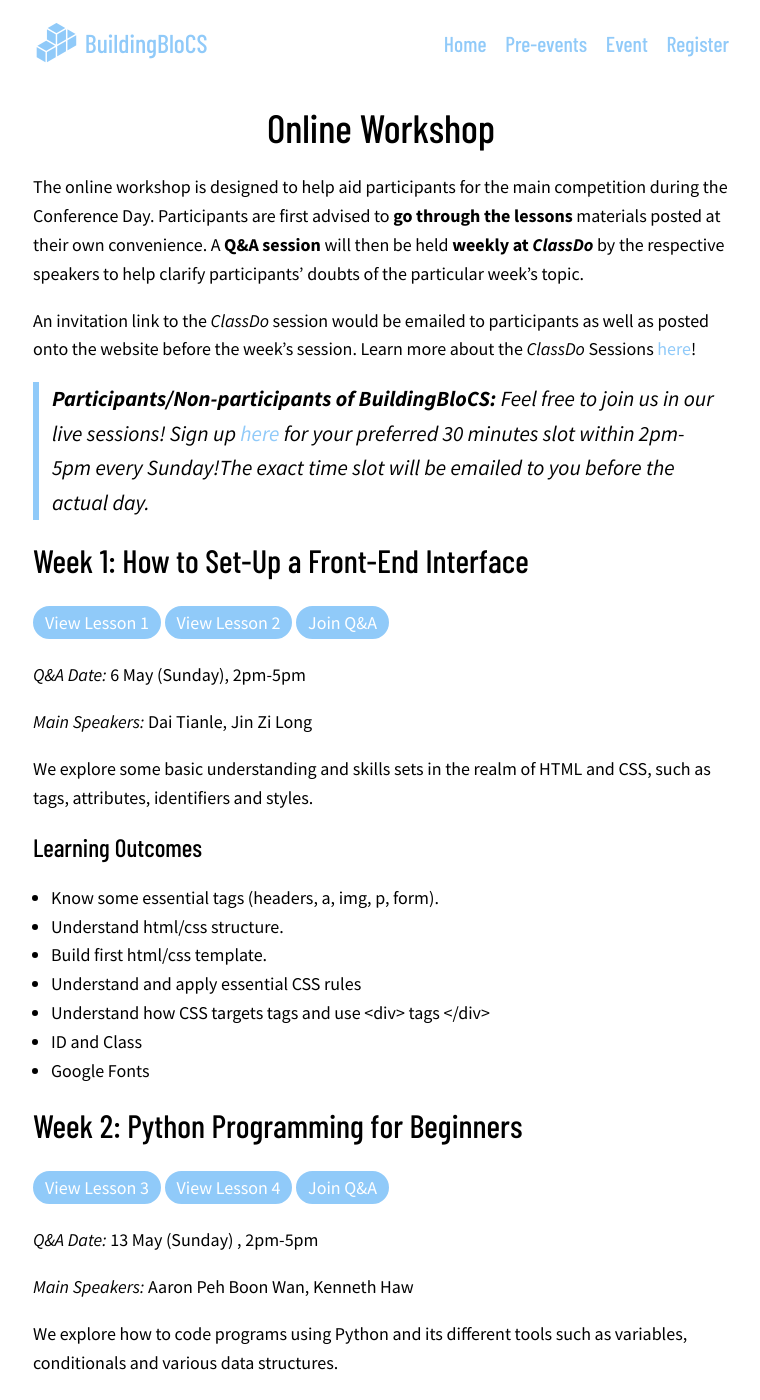
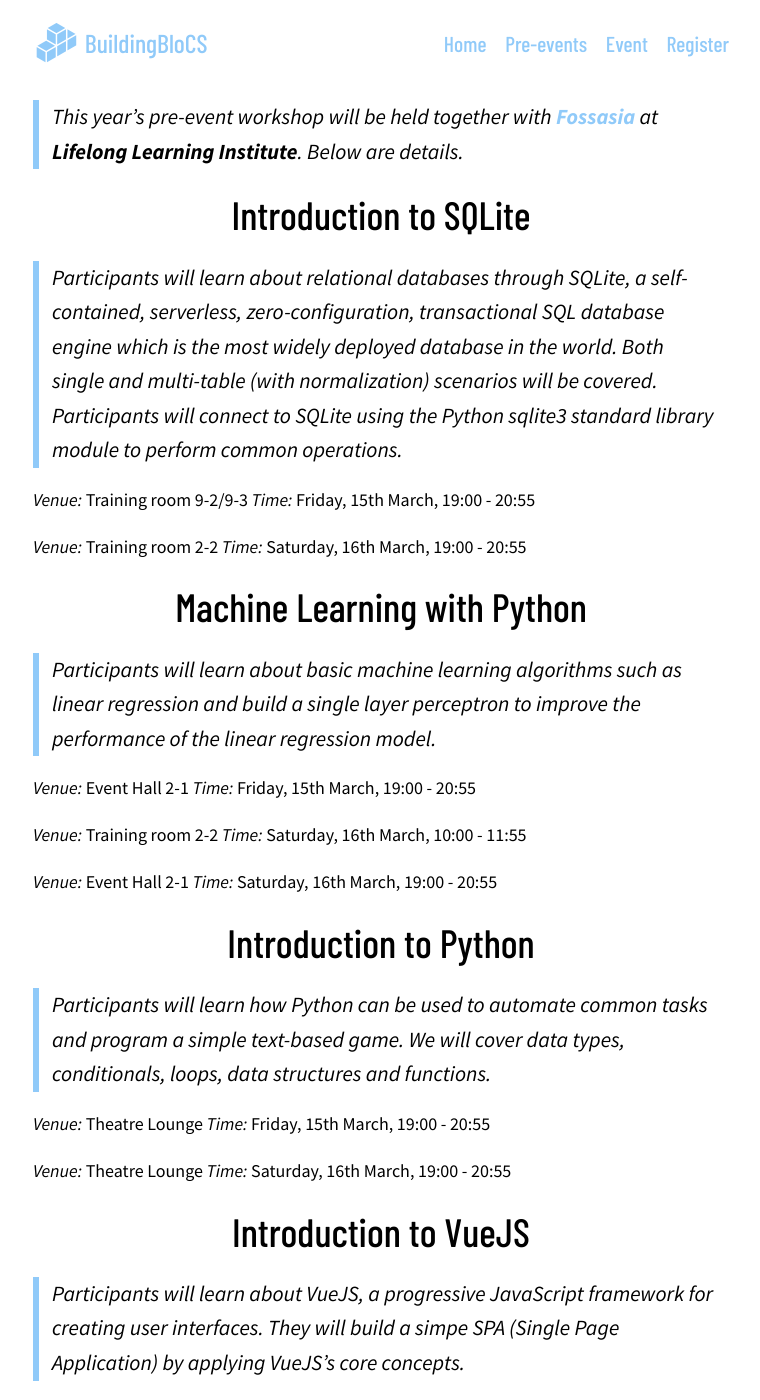
Before and after one commit to buildingblocs/2019, a Jekyll site: the page built from pre-event/workshop/index.md, in a window 1280 px wide and 1400 px high. Shown: the whole window, without its empty margins (259-1019 px from the left). Built offline with Jekyll 4.4.1, drawn with Linux system fonts in a browser that asks for light colours; some web fonts are replaced; our own code applies the rules of GitHub Pages for plain Markdown files; some of the changed text lies outside the part shown.

Commit message:
Update index.md

```diff
--- a/pre-event/workshop/index.md
+++ b/pre-event/workshop/index.md
@@ -1,29 +1,19 @@
 ---
 layout: default
 ---
-
+<!---
 # Online Workshop
-
 The online workshop is designed to help aid participants for the main competition during the Conference Day. Participants are first advised to **go through the lessons** materials posted at their own convenience. A **Q&A session** will then be held **weekly at *ClassDo*** by the respective speakers to help clarify participants’ doubts of the particular week’s topic.
-
 An invitation link to the *ClassDo* session would be emailed to participants as well as posted onto the website before the week’s session. Learn more about the *ClassDo* Sessions <a href= "https://learn.classdo.com/buildingblocs/">here</a>!
-
 > **Participants/Non-participants of BuildingBloCS:** Feel free to join us in our live sessions! Sign up <a href= "https://docs.google.com/forms/d/e/1FAIpQLSe1gu5bdATszY-I5UEO8AOq9roUyo5G3lwZIfIzhIzg6H5aHg/viewform" >here</a> for your preferred 30 minutes slot within 2pm-5pm every Sunday!The exact time slot will be emailed to you before the actual day.
-
 ## Week 1: How to Set-Up a Front-End Interface
-
 <a class="btn" target="_blank" href="https://docs.google.com/document/d/13oGbwIFS9wU8EUkcr1SgsJeAX3tQTan1U3RD1M-LiV4/view">View Lesson 1</a>
 <a class="btn" target="_blank" href="https://docs.google.com/document/d/1uc7rQSSzfillXUqPKKTXPD9f2Ld88i64I-Xxa-1Jqjg/view">View Lesson 2</a>
 <a class="btn" target="_blank" href="https://learn.classdo.com/buildingblocs/">Join Q&A</a>
-
 *Q&A Date:* 6 May (Sunday), 2pm-5pm
-
 *Main Speakers:* Dai Tianle, Jin Zi Long
-
 We explore some basic understanding and skills sets in the realm of HTML and CSS, such as tags, attributes, identifiers and styles.
-
 ### Learning Outcomes
-
 * Know some essential tags (headers, a, img, p, form).
 * Understand html/css structure.
 * Build first html/css template.
@@ -31,62 +21,89 @@ We explore some basic understanding and skills sets in the realm of HTML and CSS
 * Understand how CSS targets tags and use <div> tags </div>
 * ID and Class
 * Google Fonts
-
 ## Week 2: Python Programming for Beginners
-
 <a class="btn" target="_blank" href="https://docs.google.com/document/d/1smROx_-7g1r6pZFl1wPNKoB-essFN0TAArIQ4LhM8R0/view">View Lesson 3</a>
 <a class="btn" target="_blank" href="https://docs.google.com/document/d/18Jd9bro28SGY7Odu_GVweXiWJPfx9YngvnqHYW6tuY8/view">View Lesson 4</a>
 <a class="btn" target="_blank" href="https://classdo.com/">Join Q&A</a>
-
 *Q&A Date:* 13 May (Sunday) , 2pm-5pm
-
 *Main Speakers:* Aaron Peh Boon Wan, Kenneth Haw
-
 We explore how to code programs using Python and its different tools such as variables, conditionals and various data structures.
-
 ### Learning Outcomes
-
 * Variables: declaration, types, scopes.
 * Conditionals.
 * Functions: Input, output, procedures.
 * Import: Libraries.
-
 ## Week 3: Building a Python Web-App with Flask
-
 <a class="btn" target="_blank" href="https://docs.google.com/presentation/d/1HMm89YIqVsDyFNwu09XiTxFEtUD6Qf_jbdzo1Ue2Uss/view">View Lesson 5</a>
 <a class="btn" target="_blank" href="https://learn.classdo.com/buildingblocs/">Join Q&A</a>
-
 *Q&A Date:* 20 May (Sunday), 2pm-5pm
-
 *Main Speakers:* Yong Kai Qi, Tjandy Putra
-
 This week, we combine what we learn in the previous 2 weeks, and learn how to display a Python Program in the web environment.
-
 ### Learning Outcomes
-
 * Flask Helloworld program
 * Multiple pages
 * Jinja basics
 * HTTP Protocols
+## Week 4: Finale Workshop
+<a class="btn disabled" target="_blank" href="https://learn.classdo.com/buildingblocs/">Join Q&A</a>
+*Q&A Date:* 27 May (Sunday), 2pm-5pm
+If the demand is high, we will also open up a final consultation session to answer any questions you have for the actual competiton on 1 June!
+--->
+>This year's pre-event workshop will be held together with **[Fossasia](https://2019.fossasia.org/)** at **Lifelong Learning Institute**. Below are details.
+
+# Introduction to SQLite
+
+>Participants will learn about relational databases through SQLite, a self-contained, serverless, zero-configuration, transactional SQL database engine which is the most widely deployed database in the world. Both single and multi-table (with normalization) scenarios will be covered. Participants will connect to SQLite using the Python sqlite3 standard library module to perform common operations.
+
+*Venue:* Training room 9-2/9-3
+*Time:* Friday, 15th March, 19:00 - 20:55
+
+*Venue:* Training room 2-2
+*Time:* Saturday, 16th March, 19:00 - 20:55
 
 
-## Week 4: Finale Workshop
+# Machine Learning with Python
 
-<a class="btn disabled" target="_blank" href="https://learn.classdo.com/buildingblocs/">Join Q&A</a>
+>Participants will learn about basic machine learning algorithms such as linear regression and build a single layer perceptron to improve the performance of the linear regression model.
 
-*Q&A Date:* 27 May (Sunday), 2pm-5pm
-
-If the demand is high, we will also open up a final consultation session to answer any questions you have for the actual competiton on 1 June!
+*Venue:* Event Hall 2-1
+*Time:* Friday, 15th March, 19:00 - 20:55
 
 
-# Physical Workshop
+*Venue:* Training room 2-2
+*Time:* Saturday, 16th March, 10:00 - 11:55
 
-We will be hosting a full physical workshop to round-up everything within 2 hours! From how to create a webpage using HTML to how to build a chatbot program using Python, this comprehensive workshop will be providing a crashcourse for BuildingBloCS 2018's competition deliverables!
 
-> Sign up <a href= "https://docs.google.com/forms/d/e/1FAIpQLSeqlb4NNQWaBVoHic2InpwqMzSqIeJQO_5PXXdFWaT1ln0Usw/viewform" >here</a> for the full workshop **by 23rd May**!
+*Venue:* Event Hall 2-1
+*Time:* Saturday, 16th March, 19:00 - 20:55
 
-*Date:* 28 May (Monday)
 
-*Time:*  8.30am-11.30am
+# Introduction to Python
 
-*Venue:* Dunman High School Computer Lab S1
+>Participants will learn how Python can be used to automate common tasks and program a simple text-based game. We will cover data types, conditionals, loops, data structures and functions.
+
+*Venue:* Theatre Lounge
+*Time:* Friday, 15th March, 19:00 - 20:55
+
+
+*Venue:* Theatre Lounge
+*Time:* Saturday, 16th March, 19:00 - 20:55
+
+
+# Introduction to VueJS
+
+>Participants will learn about VueJS, a progressive JavaScript framework for creating user interfaces. They will build a simpe SPA (Single Page Application) by applying VueJS's core concepts.
+
+*Venue:* Training room 2-1
+*Time:* Friday, 15th March, 19:00 - 20:55
+
+
+# Introduction to MongoDB
+
+>Participants will learn about MongoDB, a cross platform document-oriented NoSQL database system. They will connect to MongoDB using the PyMongo API to perform common operations.
+
+*Venue:* Training room 9-1
+*Time:* Friday, 15th March, 19:00 - 20:55
+
+*Venue:* Training room 2-1
+*Time:* Saturday, 16th March, 19:00 - 20:55
```
